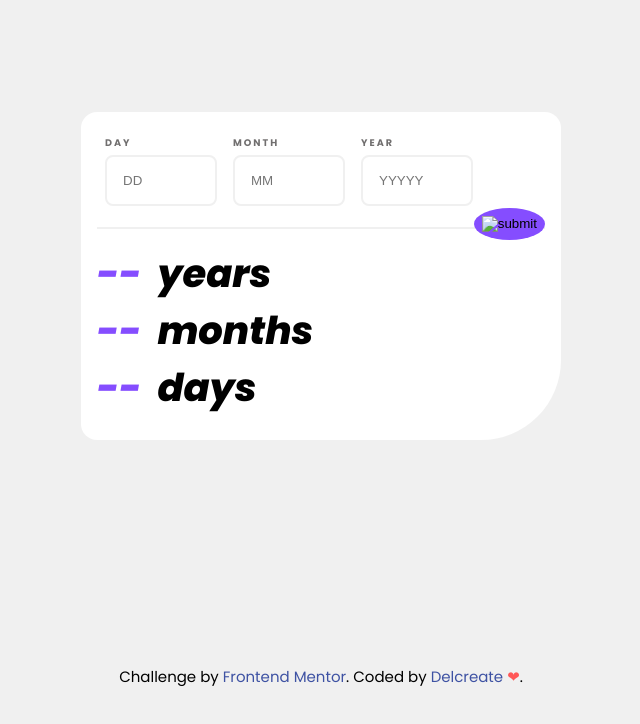
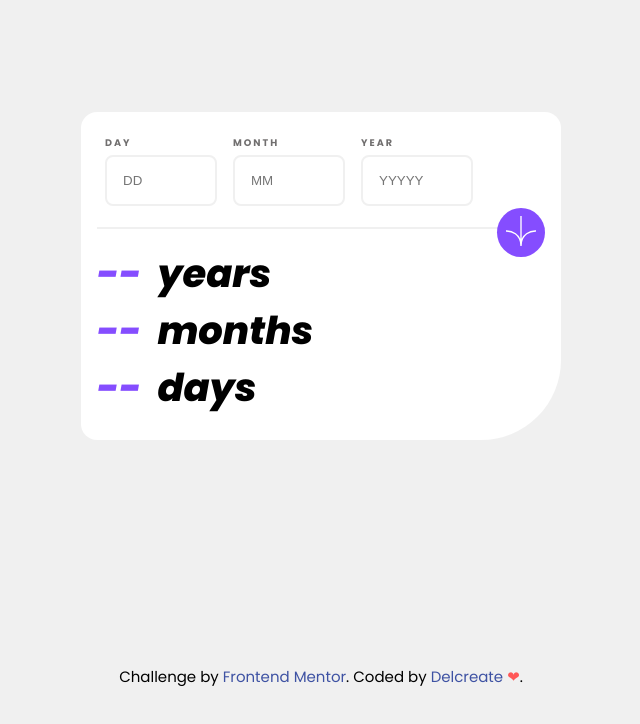
Before and after one commit to Delz-create/age-calculator, a plain HTML site: page index.html in a window 1280 px wide. Shown: the whole page, without its empty margins (319-959 px from the left). Drawn offline with Linux system fonts and the light colour scheme; the site is published under a folder, as on GitHub Pages, so addresses that start at the root find nothing.

Commit message:
Update index.html

```diff
--- a/index.html
+++ b/index.html
@@ -42,7 +42,7 @@
 
     <!-- submit button -->
     <button class="submit">
-      <img src="/assets/images/icon-arrow.svg" alt="submit">
+      <img src="assets/images/icon-arrow.svg" alt="submit">
     </button>
 
     <div class="display">
```
